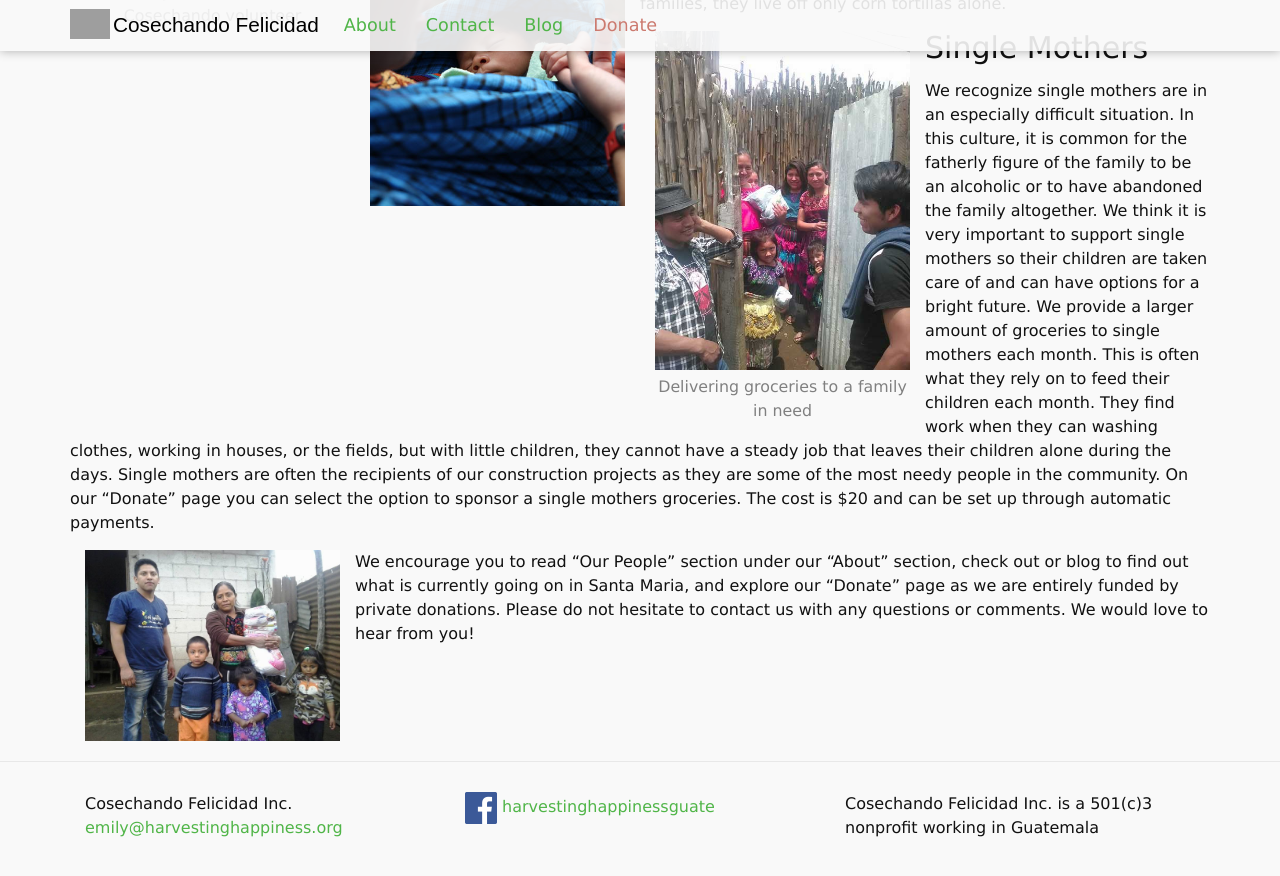
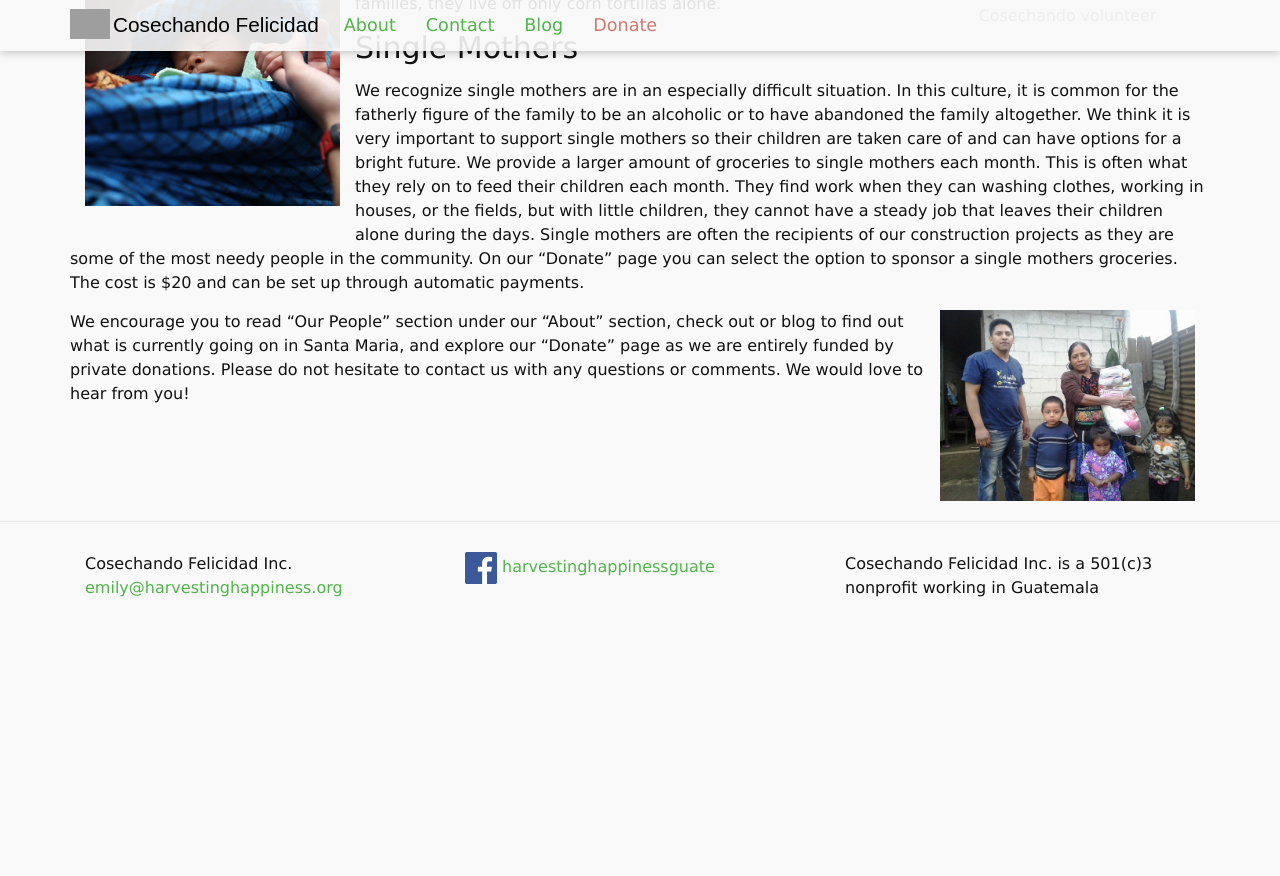
Before and after one commit to harvestinghappiness/harvestinghappiness.github.io, a Jekyll site: the page built from aboutdraft.md, in a window 1280 px wide and 900 px high, scrolled down 3058 px. Shown: the top 876 px of the window. Built offline with Jekyll 4.4.1, drawn with Linux system fonts in a browser that asks for light colours; after the commit the page ends 3718 px from its top, so only the background shows below that.

Commit message:
Reposition Photos

```diff
--- a/aboutdraft.md
+++ b/aboutdraft.md
@@ -103,7 +103,7 @@
 accept long-term volunteers, as we strongly believe in supporting the locals to help themselves and their
 neighbors. We believe long-lasting change comes from within the community itself.
 
-{% include figure.html src="about/boy.jpg" caption="Local boy in Santa Maria with Cosechando volunteer" side="left" size="quarter" %}
+{% include figure.html src="about/boy.jpg" caption="Local boy in Santa Maria with Cosechando volunteer" side="right" size="quarter" %}
 <!--{% include figure.html src="about/lecker.jpg" caption="Volunteer Courtney Lecker with local baby" side="left" size="third" %}-->
 <!--{% include figure.html src="about/girls2.jpg" caption="" side="left" size="third" %}-->
 
@@ -127,7 +127,7 @@
 burden from families and provides them with more nutritious options for their families. Often, when
 families cannot provide food for their families, they live off only corn tortillas alone.
 
-{% include figure.html src="about/groceries.jpg" caption="Delivering groceries to a family in need" side="left" size="quarter" %}
+<!--{% include figure.html src="about/groceries.jpg" caption="Delivering groceries to a family in need" side="left" size="quarter" %}-->
 <!--{% include figure.html src="about/groceries2.jpg" caption="" side="left" size="quarter" %}-->
 
 ## Single Mothers
@@ -143,7 +143,7 @@
 sponsor a single mothers groceries. The cost is $20 and can be set up through automatic payments.
 
 <!--{% include figure.html src="about/singlemothers.jpg" caption="A single mother with her family" side="left" size="quarter" %}-->
-{% include figure.html src="about/singlemothers2.jpg" caption="" side="left" size="quarter" %}
+{% include figure.html src="about/singlemothers2.jpg" caption="" side="right" size="quarter" %}
 
 We encourage you to read “Our People” section under our “About” section, check out or blog to find
 out what is currently going on in Santa Maria, and explore our “Donate” page as we are entirely funded
```
